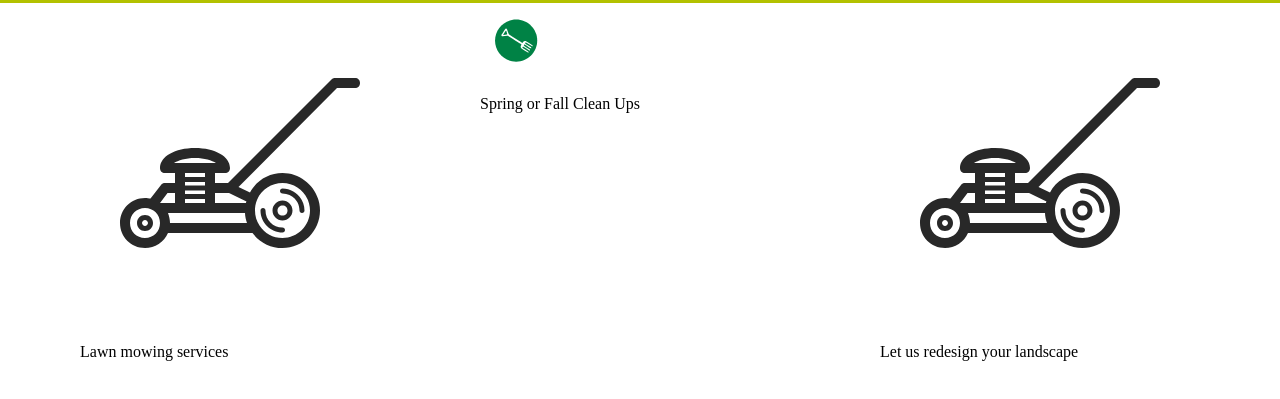
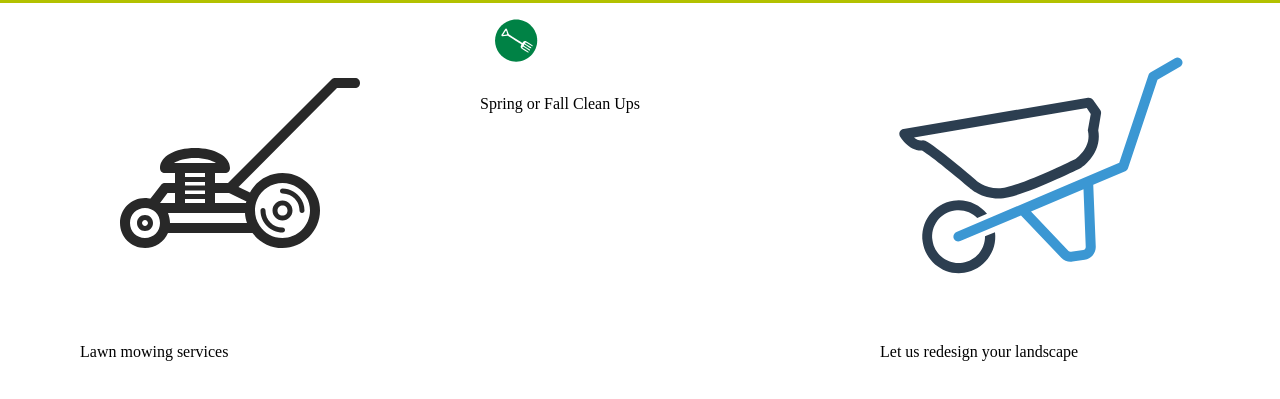
Before and after one commit to petercr/Product-Landing-Page, a plain HTML site: page index.html in a window 1280 px wide. Shown: the part 57-456 px from the top of the page. Drawn offline with Linux system fonts and the light colour scheme.

Commit message:
added wheel barrel SVG file. Set 3rd .card id=#yard-design to display it

```diff
--- a/index.html
+++ b/index.html
@@ -32,7 +32,7 @@
             <p>Spring or Fall Clean Ups</p>
         </div>
         <div class="card" id="yard-design">
-            <img src="img/if_lawn_mower_1880359.svg" alt="picture of a lawn mower">
+            <img src="img/if_free-26_560483.svg" alt="picture of wheel barrel">
             <p>Let us redesign your landscape</p>
         </div>
     </section>
```
Also changed, not shown: img/if_free-26_560483.svg (added).
